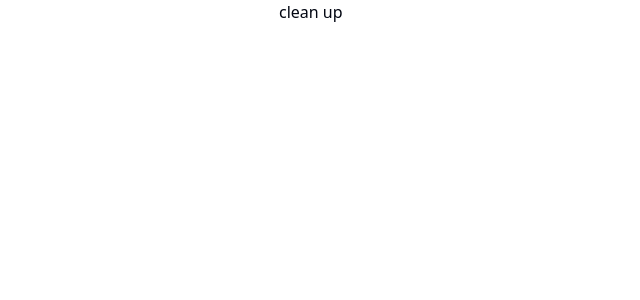
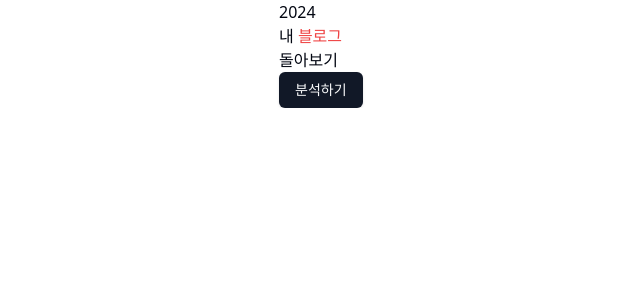
Before and after one commit to ttogeul-ttogeul/frontend, a Next.js app: page / in a window 1280 px wide. Shown: the top 300 px of the page, without its empty margins (169-809 px from the left). Built offline with nearby package versions, Linux system fonts and the light colour scheme.

Commit message:
feat : 메인 페이지 ui 우선 구현

```diff
--- a/app/page.tsx
+++ b/app/page.tsx
@@ -1,3 +1,16 @@
+import { Button } from "@/components/ui/button";
+
 export default function Home() {
-  return <main>clean up</main>;
+  return (
+    <main>
+      <div>2024</div>
+      <h1 className="flex flex-col">
+        <span>
+          내 <span className="text-red-500">블로그</span>
+        </span>
+        <span>돌아보기</span>
+      </h1>
+      <Button>분석하기</Button>
+    </main>
+  );
 }
```
